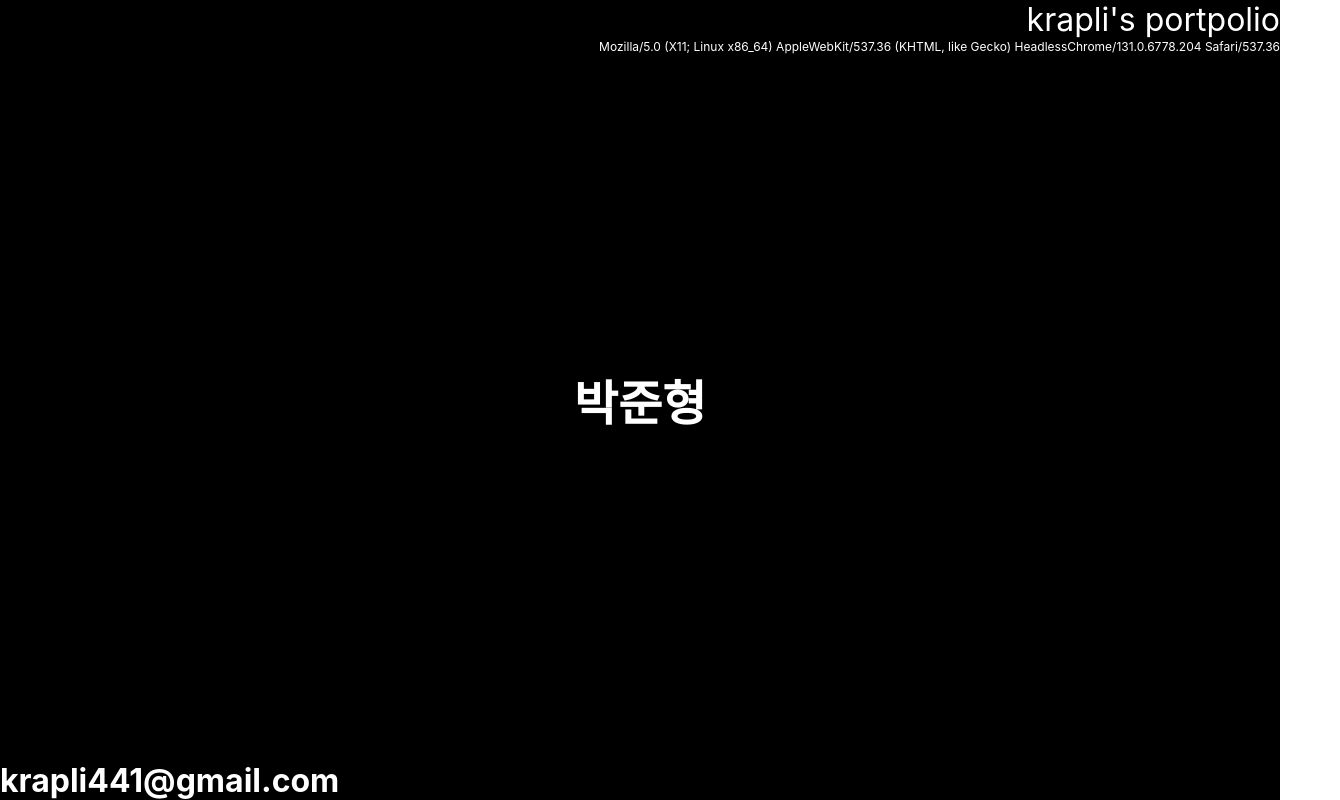
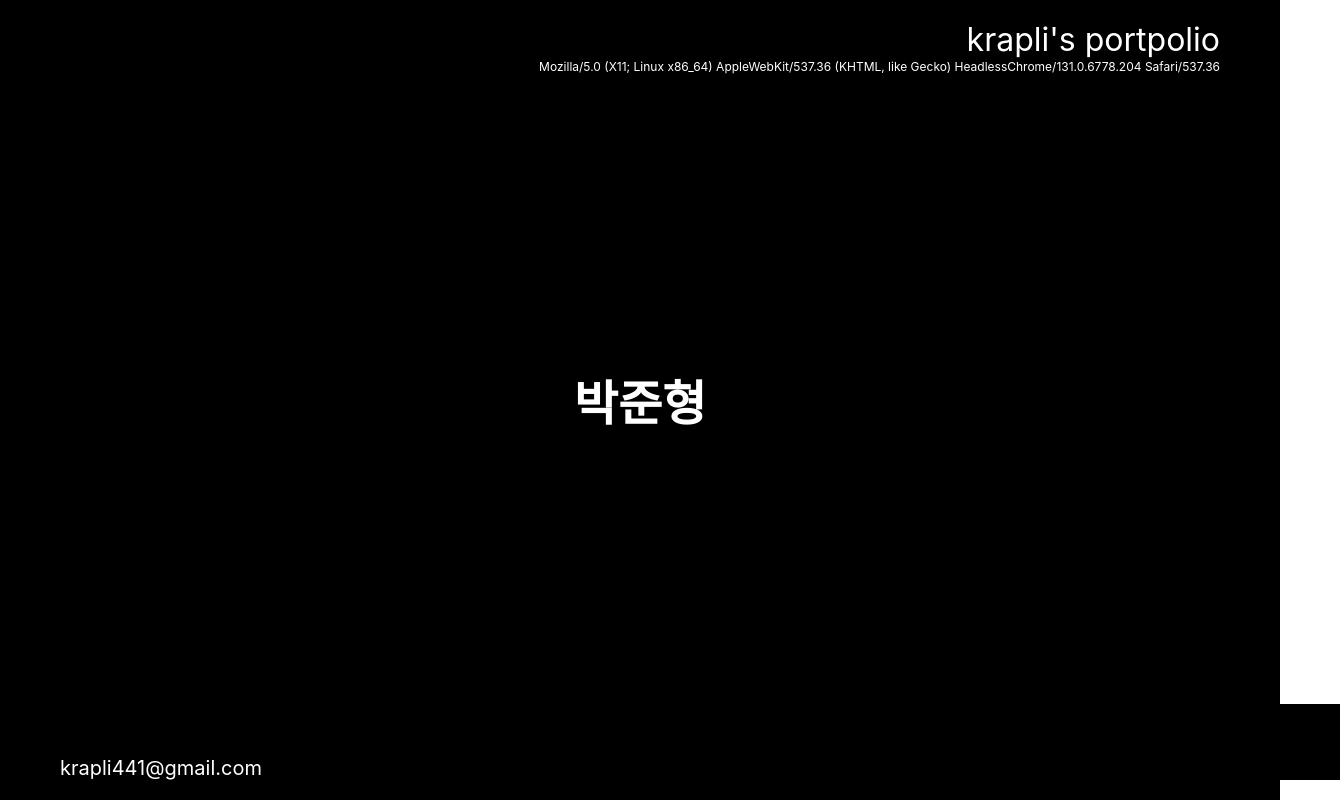
Before and after one commit to krapli441/garbanzo, a React app: page / in a window 1280 px wide. Shown: the whole page, 1340 px wide, since content can reach past the window. Built offline with nearby package versions, Linux system fonts and the light colour scheme; the HTML template or start-up script is replaced by a standard one; a web font is replaced by a local one.

Commit message:
header와 bottom 위치 조정

```diff
--- a/src/App.tsx
+++ b/src/App.tsx
@@ -18,7 +18,7 @@ const Container = styled.div`
   flex-direction: column;
   width: 100vw;
   height: 100vh;
-  background-color: white;
+  background-color: black;
   align-items: center;
   justify-content: center;
 `;
--- a/src/components/views/bottom.tsx
+++ b/src/components/views/bottom.tsx
@@ -13,12 +13,18 @@ const BottomStyle = styled.div`
   height: 10vh;
   background-color: black;
   color: white;
+  margin-left: 120px;
+  margin-bottom: 20px;
+`;
+
+const BottomText = styled.div`
+  font-size: 20px;
 `;
 
 export default function Bottom() {
   return (
     <BottomStyle className="bottom">
-      <h1>krapli441@gmail.com</h1>
+      <BottomText>krapli441@gmail.com</BottomText>
     </BottomStyle>
   );
 }
--- a/src/components/views/header.tsx
+++ b/src/components/views/header.tsx
@@ -14,6 +14,8 @@ const HeaderStyle = styled.div`
   height: 10vh;
   background-color: black;
   color: white;
+  margin-right: 120px;
+  margin-top: 20px;
 `;
 
 const HeaderTitleStyle = styled.div`
```
